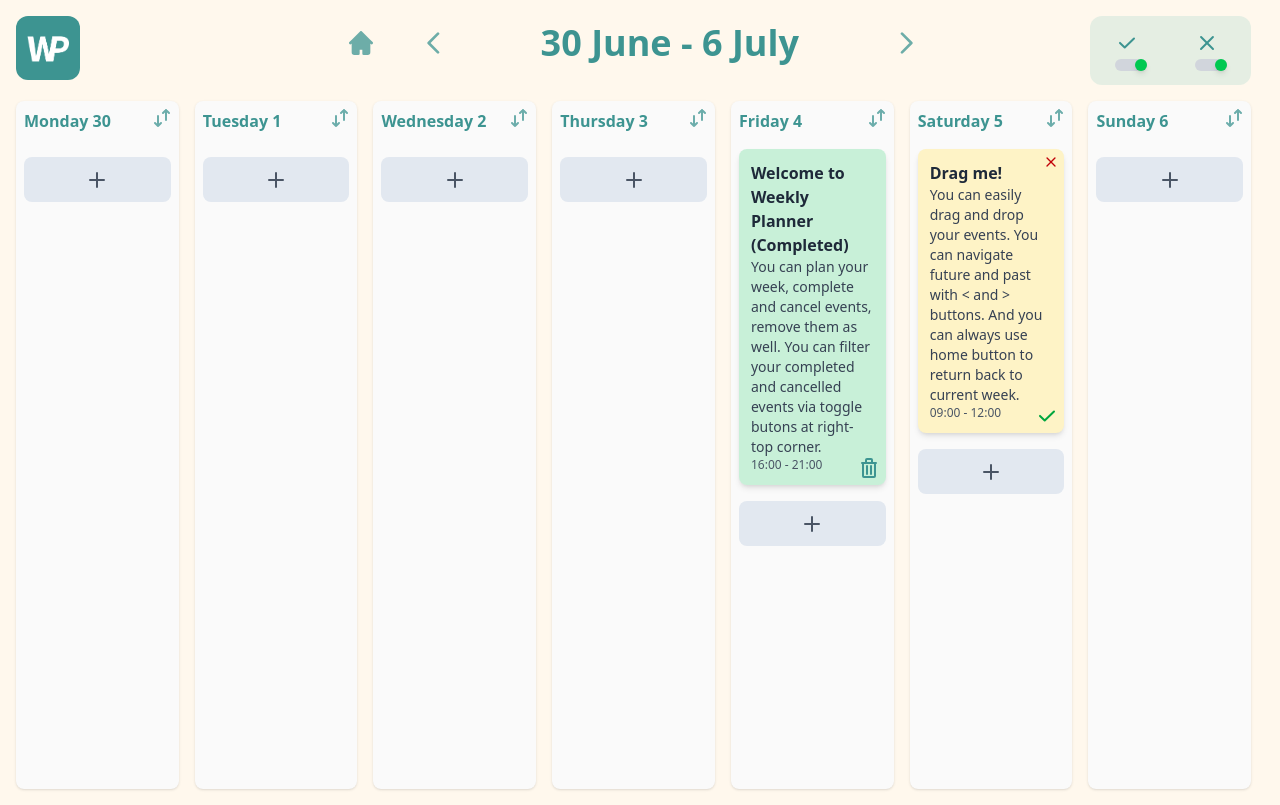
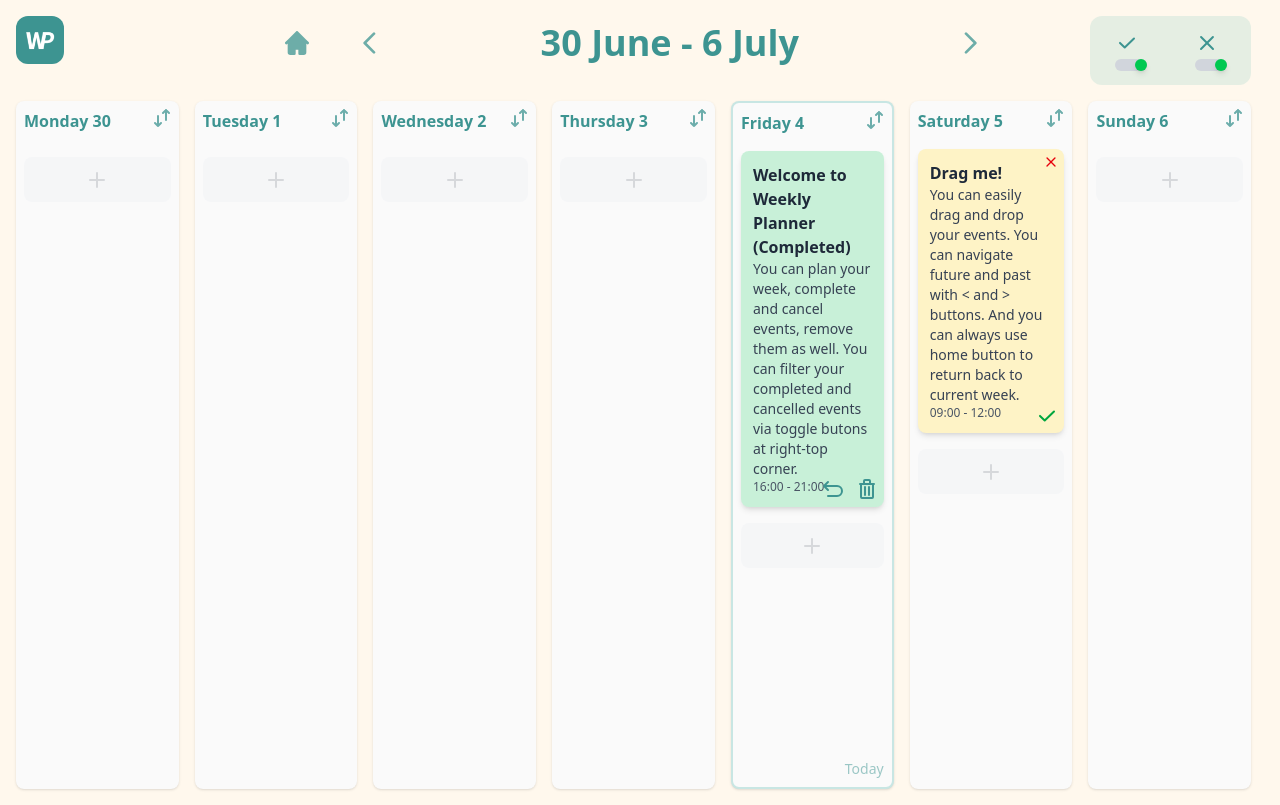
Before and after one commit to AliGurSoftDev/weekly-planner, a React (Vite) app: page / in a window 1280 px wide. Both pictures are taken after a click on the button 868 px from the left and 444 px from the top of the page. Built offline with nearby package versions, Linux system fonts and the light colour scheme.

Commit message:
Undo button added. Add button opacity fixed. Title date's area has been enlarged.

```diff
--- a/src/App.jsx
+++ b/src/App.jsx
@@ -148,9 +148,11 @@ const App = () => {
   return (
     <div className="w-[99vw] min-w-6xl h-[98vh]">
       <div className=" relative flex justify-center items-center mb-4 mt-4">
+
         <div className="absolute left-4 top-0 !rounded-xl !bg-[#3D9491] aspect-square p-2">
-          <img src="./logo.png" alt="Weekly Planner" className="h-12 w-12" title="Bu proje hayatımın ışığına, Yağmur Kahramanlı'ya adanmıştır." />
+          <img src="./logo.png" alt="Weekly Planner" className="h-8 w-8" title="Bu proje hayatımın ışığına, Yağmur Kahramanlı'ya adanmıştır." />
         </div>
+
         <button
           className="!bg-transparent opacity-75 hover:opacity-100 focus:!outline-0 active:opacity-50"
           onClick={() => {
@@ -165,7 +167,7 @@ const App = () => {
         >
           <LeftIcon size={8} />
         </button>
-        <p className="text-4xl font-bold w-sm text-center">
+        <p className="text-4xl font-bold w-lg text-center">
           {getWeekRange(weekOffset)}
         </p>
         <button
--- a/src/assets/HomeIcon.jsx
+++ b/src/assets/HomeIcon.jsx
@@ -10,9 +10,9 @@ const HomeIcon = ({ size = 6 }) => {
       viewBox="0 0 24 24"
     >
       <path
-        fill-rule="evenodd"
+        fillRule="evenodd"
         d="M11.293 3.293a1 1 0 0 1 1.414 0l6 6 2 2a1 1 0 0 1-1.414 1.414L19 12.414V19a2 2 0 0 1-2 2h-3a1 1 0 0 1-1-1v-3h-2v3a1 1 0 0 1-1 1H7a2 2 0 0 1-2-2v-6.586l-.293.293a1 1 0 0 1-1.414-1.414l2-2 6-6Z"
-        clip-rule="evenodd"
+        clipRule="evenodd"
       />
     </svg>
   );
--- /dev/null
+++ b/src/assets/UndoIcon.jsx
@@ -0,0 +1,24 @@
+import React from "react";
+
+const UndoIcon = ({ size = 6 }) => {
+  return (
+    <svg
+      className={`w-${size} h-${size}`}
+      aria-hidden="true"
+      xmlns="http://www.w3.org/2000/svg"
+      width="24"
+      height="24"
+      fill="none"
+      viewBox="0 0 24 24"
+    >
+      <path
+        stroke="currentColor"
+        strokeLinecap="round"
+        strokeLinejoin="round"
+        strokeWidth="2"
+        d="M3 9h13a5 5 0 0 1 0 10H7M3 9l4-4M3 9l4 4"
+      />
+    </svg>
+  );
+};
+export default UndoIcon;
--- a/src/components/DayColumn.jsx
+++ b/src/components/DayColumn.jsx
@@ -5,22 +5,34 @@ import AddEventForm from "./AddEventForm";
 import AddIcon from "../assets/AddIcon";
 import SortIcon from "../assets/SortIcon";
 
-const DayColumn = ({ date, label, events, addEvent, removeEvent, updateEventStatus, sortEventsForDate }) => {
+const DayColumn = ({
+  dateString,
+  label,
+  events,
+  addEvent,
+  removeEvent,
+  updateEventStatus,
+  sortEventsForDate,
+  isToday,
+}) => {
   const [showForm, setShowForm] = useState(false);
-
   return (
-    <div className="group relative bg-neutral-50 dark:bg-slate-500/20 p-2 rounded-lg shadow flex flex-col">
+    <div
+      className={`group relative ${
+        isToday && "border-2 border-teal-600/20 dark:border-slate-200/20"
+      }  bg-neutral-50 dark:bg-slate-500/20 p-2 rounded-lg shadow flex flex-col`}
+    >
       <div className="flex justify-between items-center mb-4">
         <h3 className="text-center font-semibold">{label}</h3>
         <button
-          onClick={() => sortEventsForDate(date)}
+          onClick={() => sortEventsForDate(dateString)}
           className="absolute top-0 right-0 !bg-transparent !p-1 opacity-75 hover:opacity-100 active:opacity-50 focus:!outline-0"
         >
-          <SortIcon/>
+          <SortIcon />
         </button>
       </div>
 
-      <Droppable droppableId={date}>
+      <Droppable droppableId={dateString}>
         {(provided) => (
           <div
             className="flex flex-col flex-1 min-h-[100px]"
@@ -39,8 +51,11 @@ const DayColumn = ({ date, label, events, addEvent, removeEvent, updateEventStat
                     <EventBox
                       event={event}
                       onCancel={() => updateEventStatus(event.id, "cancelled")}
-                      onComplete={() => updateEventStatus(event.id, "completed")}
+                      onComplete={() =>
+                        updateEventStatus(event.id, "completed")
+                      }
                       onRemove={removeEvent}
+                      onUndo={() => updateEventStatus(event.id, "active")}
                     />
                   </div>
                 )}
@@ -50,7 +65,7 @@ const DayColumn = ({ date, label, events, addEvent, removeEvent, updateEventStat
 
             {showForm ? (
               <AddEventForm
-                date={date}
+                date={dateString}
                 onSave={(newEvent) => {
                   addEvent(newEvent);
                   setShowForm(false);
@@ -60,7 +75,8 @@ const DayColumn = ({ date, label, events, addEvent, removeEvent, updateEventStat
             ) : (
               <button
                 onClick={() => setShowForm(true)}
-                className="w-full text-center py-1 rounded bg-green-100 hover:bg-green-200 mt-2 flex justify-center items-center"
+                className="w-full text-center py-1 rounded mt-2 flex justify-center items-center
+                opacity-20 group-hover:opacity-100 hover:opacity-100"
               >
                 <AddIcon />
               </button>
@@ -68,6 +84,7 @@ const DayColumn = ({ date, label, events, addEvent, removeEvent, updateEventStat
           </div>
         )}
       </Droppable>
+      {isToday && <p className="opacity-50 text-right text-sm font-sans">Today</p>}
     </div>
   );
 };
--- a/src/components/EventBox.jsx
+++ b/src/components/EventBox.jsx
@@ -2,8 +2,9 @@ import React, { useState } from "react";
 import CheckIcon from "../assets/CheckIcon";
 import CancelIcon from "../assets/CancelIcon";
 import TrashIcon from "../assets/TrashIcon";
+import UndoIcon from "../assets/UndoIcon";
 
-const EventBox = ({ event, onCancel, onComplete, onRemove }) => {
+const EventBox = ({ event, onCancel, onComplete, onRemove, onUndo }) => {
   const [isVisible, setIsVisible] = useState(true);
   const [shouldRender, setShouldRender] = useState(true);
 
@@ -45,7 +46,7 @@ const EventBox = ({ event, onCancel, onComplete, onRemove }) => {
         <>
           <button
             className="absolute top-0 right-0 !bg-transparent !p-1
-        text-red-700 hover:!text-red-500 hover:!border-transparent"
+        text-red-600 hover:!text-red-400 hover:!border-transparent"
             onClick={onCancel}
           >
             <CancelIcon />
@@ -60,13 +61,18 @@ const EventBox = ({ event, onCancel, onComplete, onRemove }) => {
           </button>
         </>
       ) : (
-        <button
-          className="absolute bottom-0 right-0 !bg-transparent !p-1
-        hover:!text-red-800 hover:!border-transparent"
-          onClick={() => handleAction(() => onRemove(event.id))}
-        >
-          <TrashIcon />
-        </button>
+        <div className="absolute bottom-0 right-0">
+          <button className="!bg-transparent !p-1 hover:!text-gray-600 hover:!border-transparent"
+          onClick={onUndo}>
+            <UndoIcon />
+          </button>
+          <button
+            className=" !bg-transparent !p-1 hover:!text-gray-600 hover:!border-transparent"
+            onClick={() => handleAction(() => onRemove(event.id))}
+          >
+            <TrashIcon />
+          </button>
+        </div>
       )}
     </div>
   );
--- a/src/components/WeekView.jsx
+++ b/src/components/WeekView.jsx
@@ -1,6 +1,6 @@
 import React from "react";
 import DayColumn from "./DayColumn";
-import { getDaysOfWeek } from "../utils/dateUtils";
+import { getDaysOfWeek, isToday } from "../utils/dateUtils";
 
 const WeekView = ({
   events,
@@ -20,13 +20,14 @@ const WeekView = ({
         return (
           <DayColumn
             key={day.key}
-            date={dateString}
+            dateString={dateString}
             label={day.label}
             events={eventsForDay}
             addEvent={addEvent}
             updateEventStatus={updateEventStatus}
             removeEvent={removeEvent}
             sortEventsForDate={sortEventsForDate}
+            isToday={isToday(day.date)}
           />
         );
       })}
--- a/src/utils/dateUtils.js
+++ b/src/utils/dateUtils.js
@@ -39,3 +39,8 @@ export function getDaysOfWeek(offset = 0) {
 
   return days;
 }
+
+//Gets a date and returns true or false depending on wheter it's today or not.
+export function isToday(date) {
+  return new Date().getDay() == date.getDay();
+}
```
Also changed, not shown: src/assets/LogoIcon.jsx (added, +24 -0 lines).
